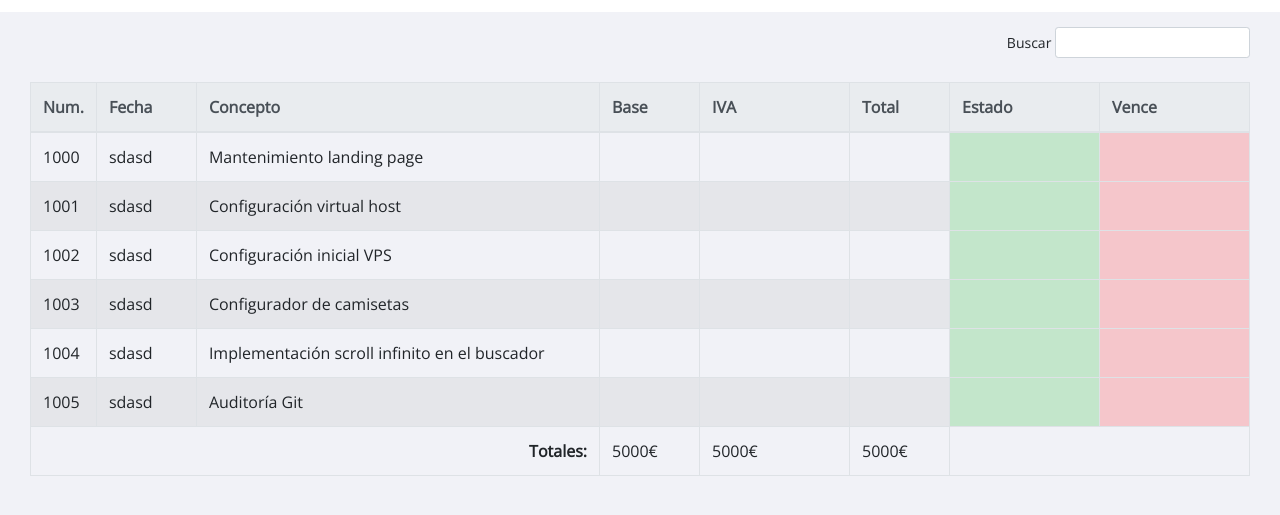
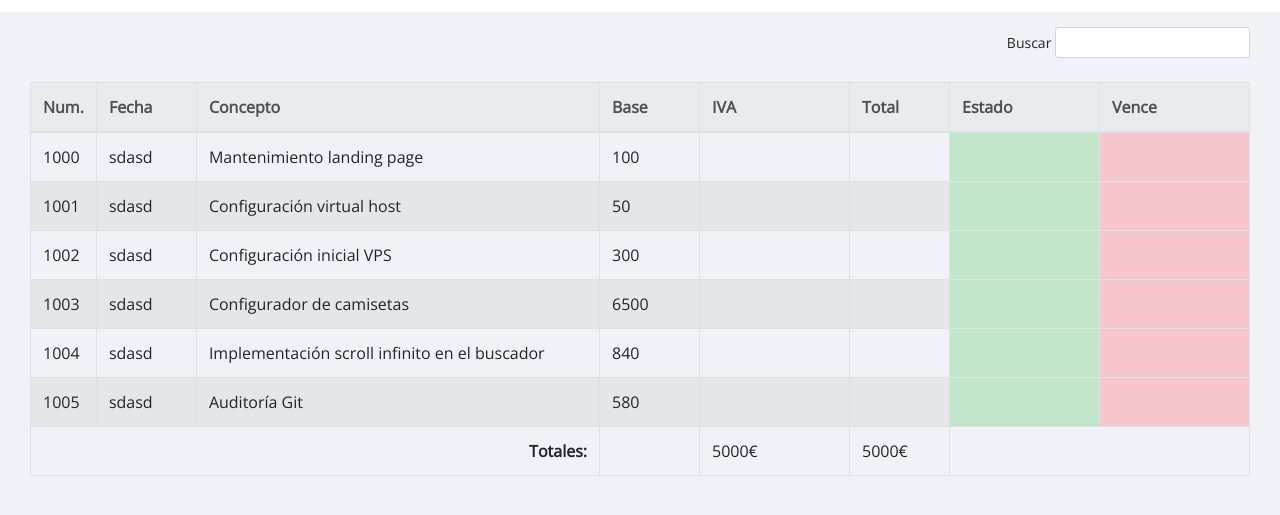
Before and after one commit to SalvadorSC/c2-ejercicio-13-sandraFedericoSalvador, a website with bundled scripts: page index.html in a window 1280 px wide. Shown: the part 59-574 px from the top of the page. Built offline with nearby package versions, Linux system fonts and the light colour scheme.

Commit message:
Funcion-Base

```diff
--- a/index.html
+++ b/index.html
@@ -59,7 +59,7 @@
           <tfoot>
             <tr>
               <th class="text-right" colspan="3">Totales:</th>
-              <td>5000€</td>
+              <td class="total-base"></td>
               <td>5000€</td>
               <td>5000€</td>
               <td colspan="2"></td>
--- a/js/index.js
+++ b/js/index.js
@@ -3,7 +3,7 @@ import { facturas } from "../datos/facturas.js";
 const tablaFacturas = document.querySelector(".tablaFacturas");
 console.log(tablaFacturas);
 
-for (const { numero, tipo ,concepto } of facturas) {
+for (const { numero, tipo ,concepto, base } of facturas) {
   if (tipo === "ingreso") {
     console.log(numero);
     const facturaElemento = document
@@ -22,10 +22,15 @@ for (const { numero, tipo ,concepto } of facturas) {
     datoConcepto.textContent = concepto;
 
     // Base
+    const datoBase = facturaElemento.querySelector(".baseFactura");
+    datoBase.textContent = base;
+
 
     // IVA
 
     // TOTAL
+
+    //TOTAL Base
 
     // Estado Factura
 
```
